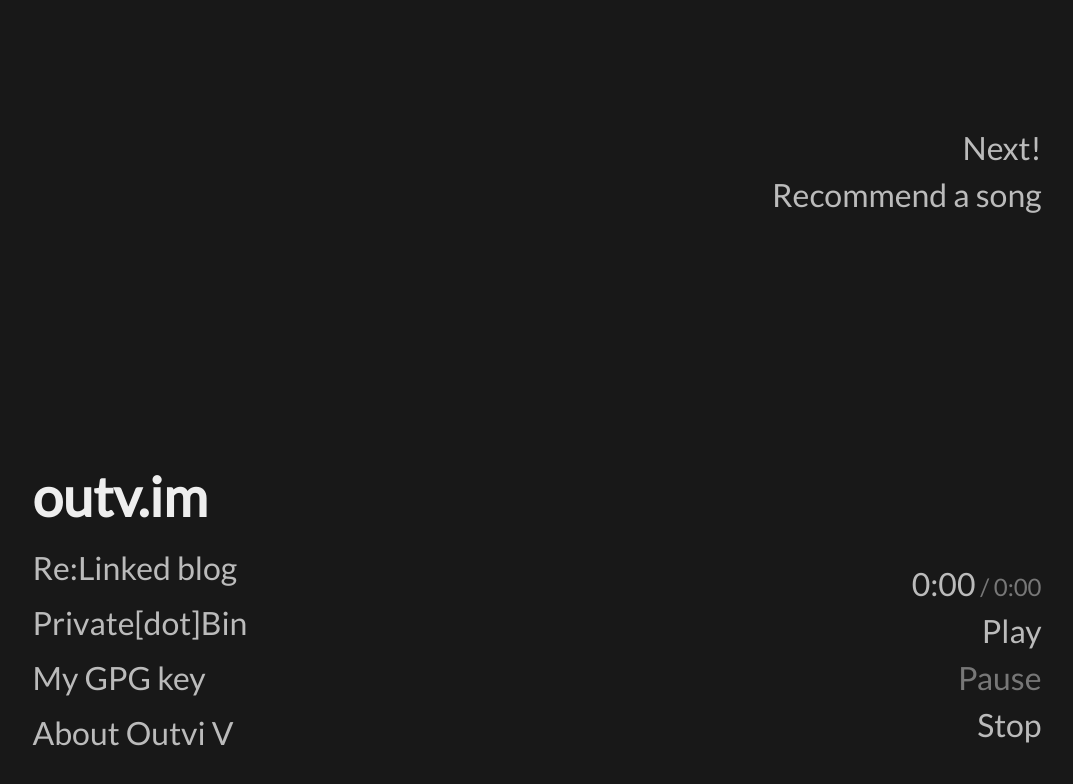
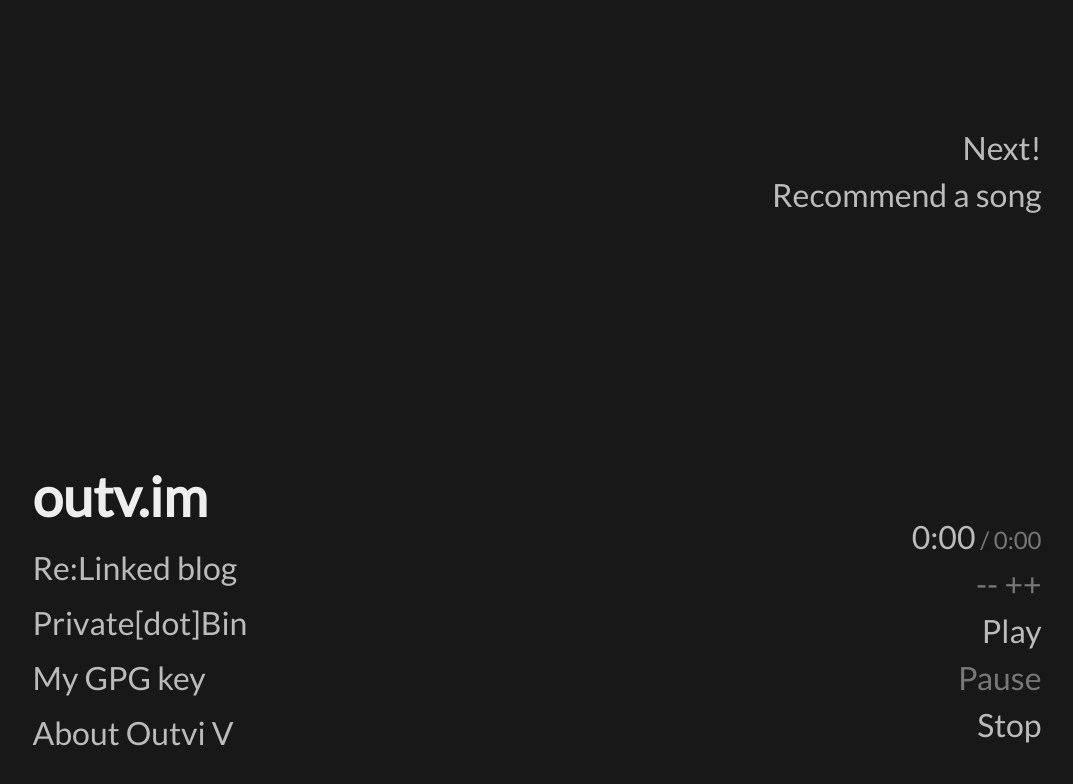
Before and after one commit to outloudvi/mainpage, a Vue app: page / in a window 1280 px wide. Shown: the top 784 px of the page, without its empty margins (103-1176 px from the left). Built offline with nearby package versions, Linux system fonts and the light colour scheme; no server answers.

Commit message:
feat: add fwd/bck 5s

```diff
--- a/src/components/AudioWave.vue
+++ b/src/components/AudioWave.vue
@@ -27,6 +27,14 @@ https://github.com/Pizzacus/satania.moe/blob/33b4b2c5cceaf0c6a95b8abca5872560cb5
       ></div>
     </div>
     <div class="control">
+      <div>
+        <span :class="{ disabledColor: !isPlaying }" @click="jumpSong(-5)">
+          --
+        </span>
+        <span :class="{ disabledColor: !isPlaying }" @click="jumpSong(5)">
+          ++
+        </span>
+      </div>
       <div>
         <span :class="{ disabledColor: isPlaying }" @click="playSong"
           >Play</span
@@ -158,6 +166,19 @@ export default class AudioWave extends AudioFact {
       _this.progressBarTransition = false;
     }, 1300);
   }
+
+  jumpSong(offset: number) {
+    let target = this.audio.currentTime + offset;
+    if (target > this.audio.duration) {
+      this.audio.currentTime = this.audio.duration;
+      this.stopSong();
+      return;
+    } else if (target < 0) {
+      this.audio.currentTime = 0;
+    }
+    this.audio.currentTime = target;
+  }
+
   waveStart() {
     const stream = this.audio.captureStream ?
       this.audio.captureStream() :
```
